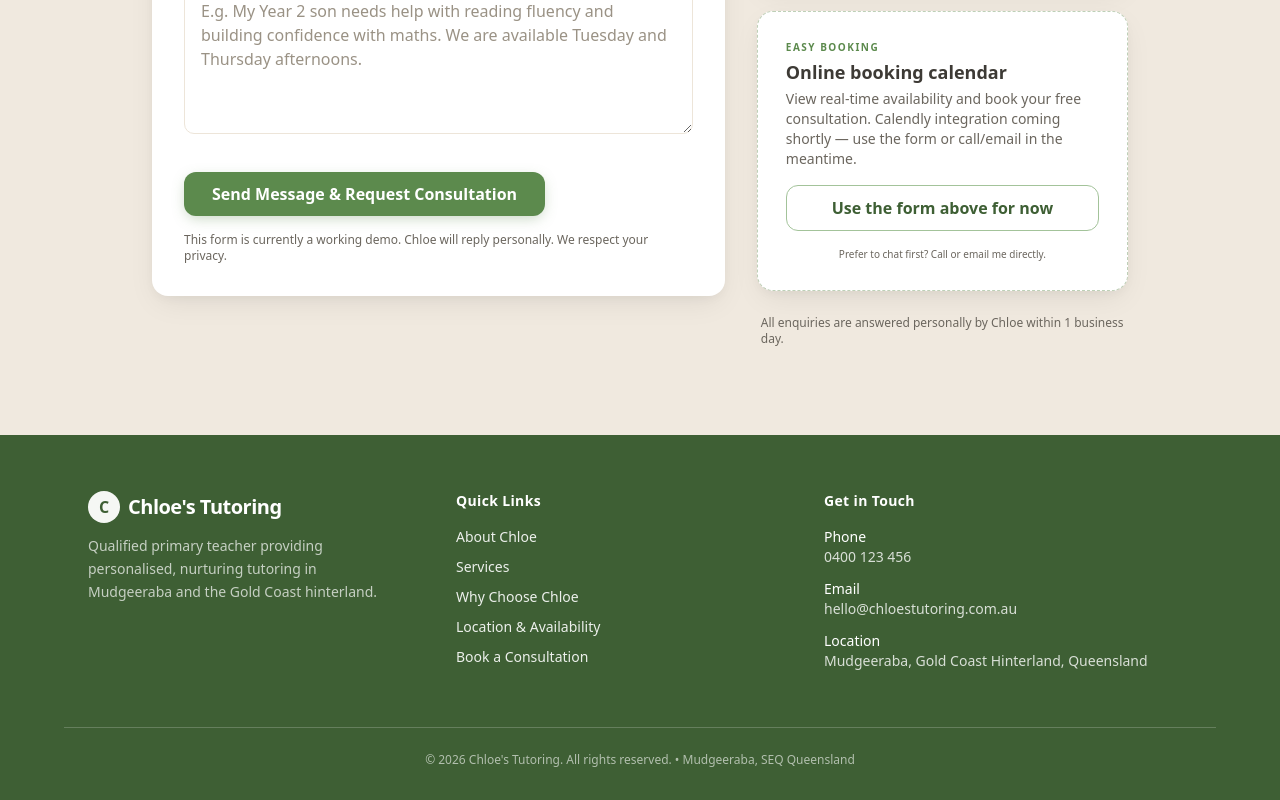
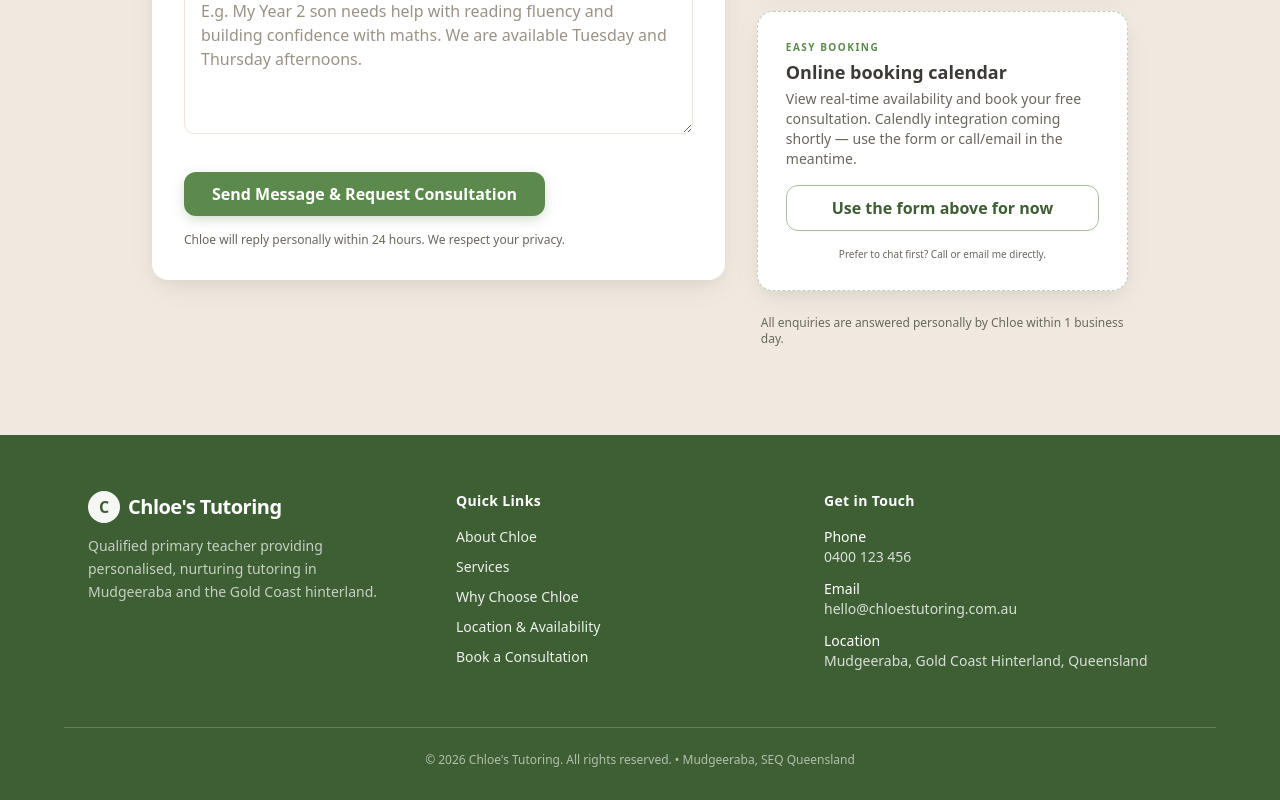
Before and after one commit to darrynhume/chloes-tutoring, a Next.js app: page / in a window 1280 px wide. Shown: the part 5563-6363 px from the top of the page. Built offline with nearby package versions, Linux system fonts and the light colour scheme.

Commit message:
Tweak contact form messaging for production readiness

```diff
--- a/components/ContactForm.tsx
+++ b/components/ContactForm.tsx
@@ -138,7 +138,7 @@ export default function ContactForm() {
           {isSubmitting ? "Sending..." : "Send Message & Request Consultation"}
         </Button>
         <p className="mt-4 text-xs text-text-muted">
-          This form is currently a working demo. Chloe will reply personally. We respect your privacy.
+          Chloe will reply personally within 24 hours. We respect your privacy.
         </p>
       </div>
     </form>
```
